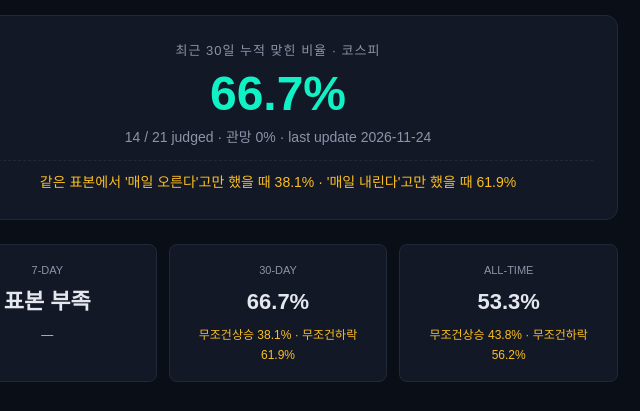
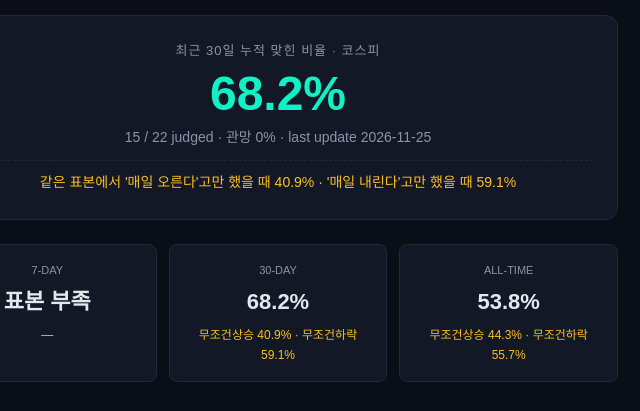
Before and after one commit to monpump/accuracy, a plain HTML site: page index.html in a window 1280 px wide. Shown: the part 227-638 px from the top of the page, 362-1002 px from the left. Drawn offline with Linux system fonts and the light colour scheme.

Commit message:
chore: accuracy hero 2026-11-25

```diff
--- a/index.html
+++ b/index.html
@@ -202,9 +202,9 @@
 
   <div class="hero-card">
     <div class="label">최근 30일 누적 맞힌 비율 · 코스피</div>
-    <div class="value">66.7%</div>
-    <div class="meta">14 / 21 judged · 관망 0% · last update 2026-11-24</div>
-    <div class="baseline" data-window="30d">같은 표본에서 '매일 오른다'고만 했을 때 38.1% · '매일 내린다'고만 했을 때 61.9%</div>
+    <div class="value">68.2%</div>
+    <div class="meta">15 / 22 judged · 관망 0% · last update 2026-11-25</div>
+    <div class="baseline" data-window="30d">같은 표본에서 '매일 오른다'고만 했을 때 40.9% · '매일 내린다'고만 했을 때 59.1%</div>
   </div>
 
   <div class="grid-3">
@@ -215,13 +215,13 @@
     </div>
     <div class="stat-card">
       <div class="label">30-day</div>
-      <div class="value">66.7%</div>
-      <div class="sub" data-window="30d">무조건상승 38.1% · 무조건하락 61.9%</div>
+      <div class="value">68.2%</div>
+      <div class="sub" data-window="30d">무조건상승 40.9% · 무조건하락 59.1%</div>
     </div>
     <div class="stat-card">
       <div class="label">All-time</div>
-      <div class="value">53.3%</div>
-      <div class="sub" data-window="all">무조건상승 43.8% · 무조건하락 56.2%</div>
+      <div class="value">53.8%</div>
+      <div class="sub" data-window="all">무조건상승 44.3% · 무조건하락 55.7%</div>
     </div>
   </div>
 
```
